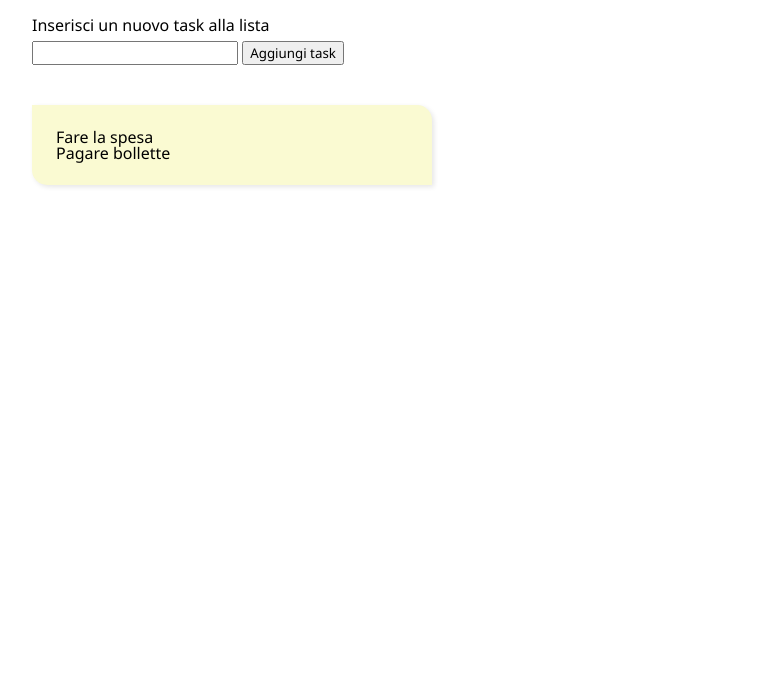
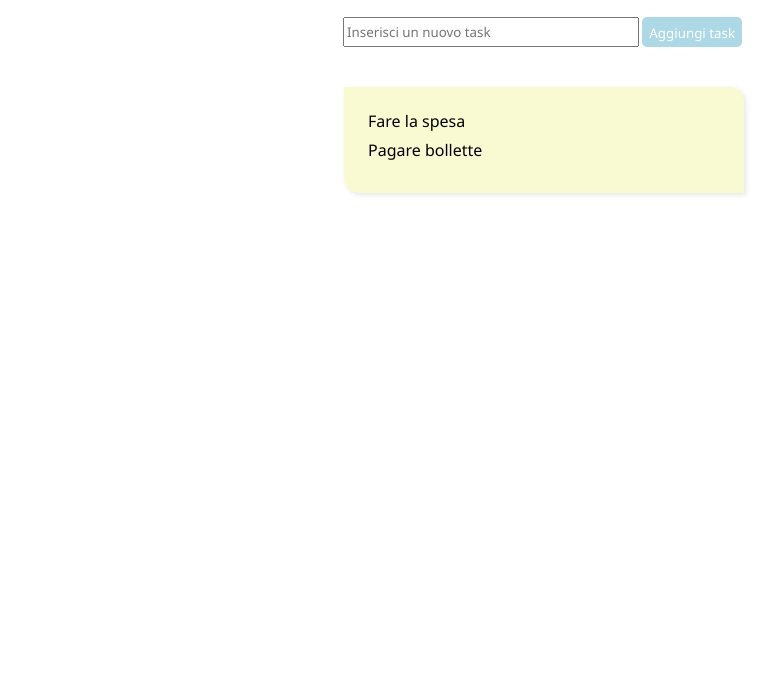
Before and after one commit to AdrianaGaglio/U1-W3-D3-DOM-Events-and-Forms, a plain HTML site: page index.html in a window 1280 px wide. Shown: the part 111-800 px from the top of the page, without its empty margins (96-873 px from the left). Drawn offline with Linux system fonts and the light colour scheme.

Commit message:
updated styles

```diff
--- a/asset/js/scripts.js
+++ b/asset/js/scripts.js
@@ -6,7 +6,7 @@ const handleAddingNewTask = (event) => {
   const toDoList = document.getElementById("to-do-list");
   console.dir(newTaskToAdd.value);
   const newLiElement = document.createElement("li");
-  newLiElement.innerHTML = `<span>{newTaskToAdd.value}</span>`;
+  newLiElement.innerHTML = `<span>${newTaskToAdd.value}</span>`;
   toDoList.appendChild(newLiElement);
 };
 
@@ -22,9 +22,9 @@ const toDoList = document.getElementById("to-do-list");
 toDoList.addEventListener("click", handleToggleLineThrough);
 
 const deleteBtn = document.createElement("button");
-// deleteBtn.classList.add("delete-btn");
+deleteBtn.classList.add("btn");
 deleteBtn.id = "delete-btn";
-deleteBtn.innerText = "-";
+deleteBtn.innerText = "Delete";
 
 const handleToggleBtn = function (event) {
   const tasks = document.querySelectorAll("#to-do-list li");
--- a/index.html
+++ b/index.html
@@ -27,6 +27,29 @@
       h1 {
         font-size: 2.5rem;
         font-weight: 600;
+        text-align: center;
+      }
+
+      form {
+        width: 400px;
+        margin-inline: auto;
+      }
+
+      form input,
+      form button {
+        display: inline-block;
+        vertical-align: middle;
+        margin-left: -1px;
+        height: 30px;
+        padding-block: 0.5em;
+      }
+
+      form input {
+        width: 74%;
+      }
+
+      form button {
+        width: 25%;
       }
 
       form label {
@@ -42,19 +65,19 @@
         margin-top: 2.5em;
       }
 
-      .form-container {
-      }
-
       .to-do-list-container {
         padding: 1.5rem;
-      }
-
-      .to-do-list-container {
         width: 400px;
+        margin-inline: auto;
         background-color: lightgoldenrodyellow;
         border-top-right-radius: 15px;
         border-bottom-left-radius: 15px;
         box-shadow: 2px 2px 5px rgb(0 0 0 / 10%);
+      }
+
+      #to-do-list li {
+        margin-bottom: 0.5em;
+        line-height: 1.3em;
       }
 
       .line-through {
@@ -62,7 +85,16 @@
       }
 
       #delete-btn {
-        margin-left: 1em;
+        margin-left: 0.5em;
+        font-size: 0.7em;
+        display: inline;
+      }
+
+      .btn {
+        background-color: lightblue;
+        color: white;
+        border: none;
+        border-radius: 5px;
       }
     </style>
   </head>
@@ -71,9 +103,8 @@
       <h1>TO-DO LIST</h1>
       <div class="form-container">
         <form>
-          <label for="new-task">Inserisci un nuovo task alla lista</label>
-          <input id="new-task" type="text" />
-          <button id="add-task-btn" type="submit">Aggiungi task</button>
+          <input id="new-task" type="text" required placeholder="Inserisci un nuovo task" />
+          <button class="btn" id="add-task-btn" type="submit">Aggiungi task</button>
         </form>
       </div>
       <div class="to-do-list-container">
```
